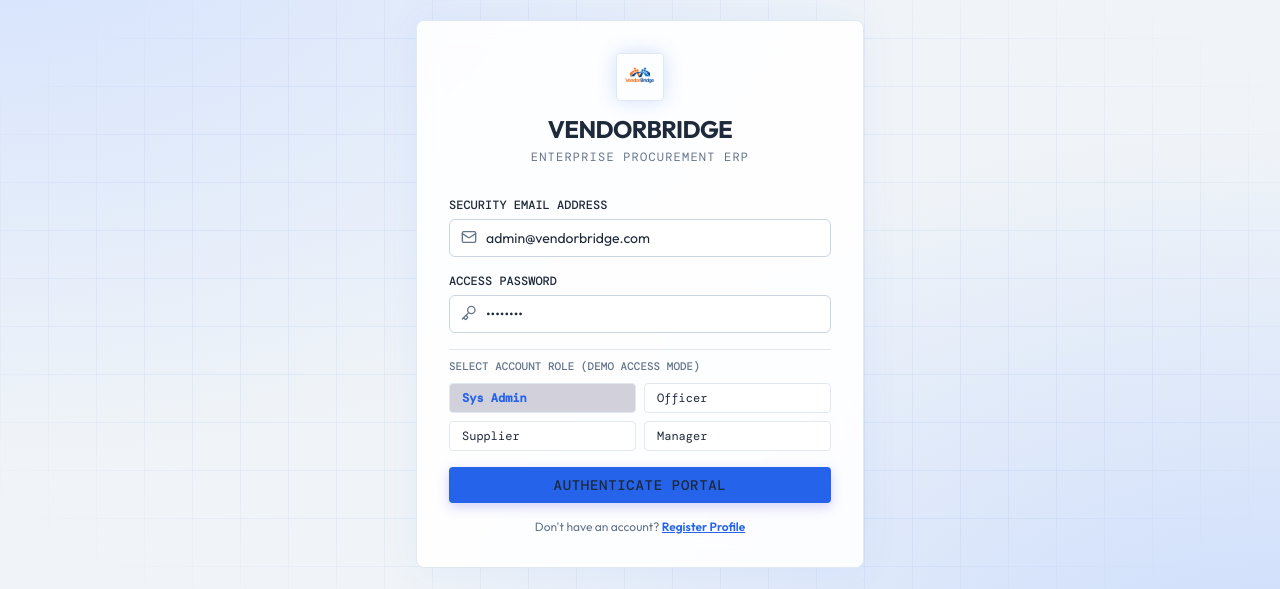
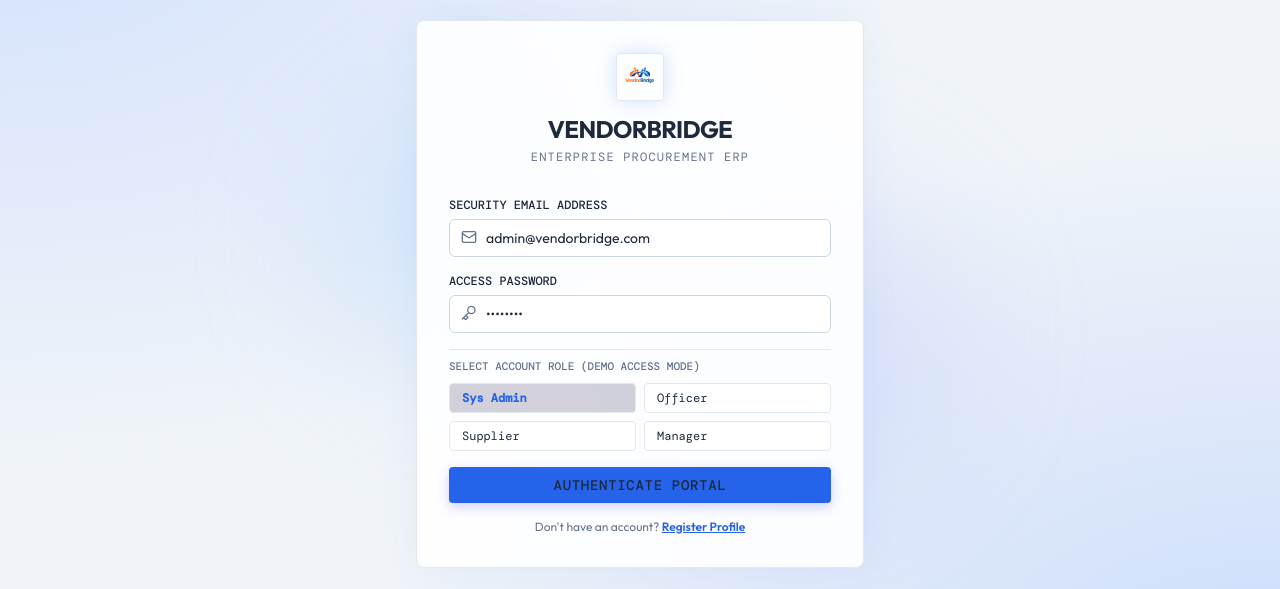
Before and after one commit to HB2810/vendorbridge-erp, a React (Vite) app in the folder frontend/: page /login in a window 1280 px wide. Shown: the part 106-695 px from the top of the page. Built offline with nearby package versions, Linux system fonts and the light colour scheme; a web font is replaced by a local one.

Commit message:
style: Replace matrix grid background with modern ambient blobs in login and registration

```diff
--- a/frontend/src/pages/Login.jsx
+++ b/frontend/src/pages/Login.jsx
@@ -68,9 +68,10 @@
   };
 
   return (
-    <div className="min-h-screen flex items-center justify-center login-mesh relative px-4">
-      {/* Decorative Matrix Lines */}
-      <div className="absolute inset-0 bg-[linear-gradient(to_right,rgba(37,99,235,0.08)_1px,transparent_1px),linear-gradient(to_bottom,rgba(37,99,235,0.08)_1px,transparent_1px)] bg-[size:3rem_3rem] [mask-image:radial-gradient(ellipse_60%_50%_at_50%_50%,#000_70%,transparent_100%)] opacity-80"></div>
+    <div className="min-h-screen flex items-center justify-center login-mesh relative px-4 overflow-hidden">
+      {/* Modern Soft Ambient Blobs */}
+      <div className="absolute top-1/4 left-1/4 w-72 h-72 bg-blue-300/20 rounded-full blur-3xl pointer-events-none"></div>
+      <div className="absolute bottom-1/4 right-1/4 w-80 h-80 bg-indigo-300/20 rounded-full blur-3xl pointer-events-none"></div>
 
       <div className="w-full max-w-md bg-white/90 border border-slate-200 rounded-lg shadow-[0_0_40px_rgba(37,99,235,0.06)] backdrop-blur-md p-8 relative z-10">
 
--- a/frontend/src/pages/Register.jsx
+++ b/frontend/src/pages/Register.jsx
@@ -71,9 +71,10 @@
   };
 
   return (
-    <div className="min-h-screen flex items-center justify-center login-mesh relative px-4 py-8">
-      {/* Decorative Matrix Lines */}
-      <div className="absolute inset-0 bg-[linear-gradient(to_right,rgba(37,99,235,0.08)_1px,transparent_1px),linear-gradient(to_bottom,rgba(37,99,235,0.08)_1px,transparent_1px)] bg-[size:3rem_3rem] [mask-image:radial-gradient(ellipse_60%_50%_at_50%_50%,#000_70%,transparent_100%)] opacity-80"></div>
+    <div className="min-h-screen flex items-center justify-center login-mesh relative px-4 py-8 overflow-hidden">
+      {/* Modern Soft Ambient Blobs */}
+      <div className="absolute top-1/4 left-1/4 w-72 h-72 bg-blue-300/20 rounded-full blur-3xl pointer-events-none"></div>
+      <div className="absolute bottom-1/4 right-1/4 w-80 h-80 bg-indigo-300/20 rounded-full blur-3xl pointer-events-none"></div>
 
       <div className="w-full max-w-lg bg-white/90 border border-slate-200 rounded-lg shadow-[0_0_40px_rgba(37,99,235,0.06)] backdrop-blur-md p-8 relative z-10">
 
```
